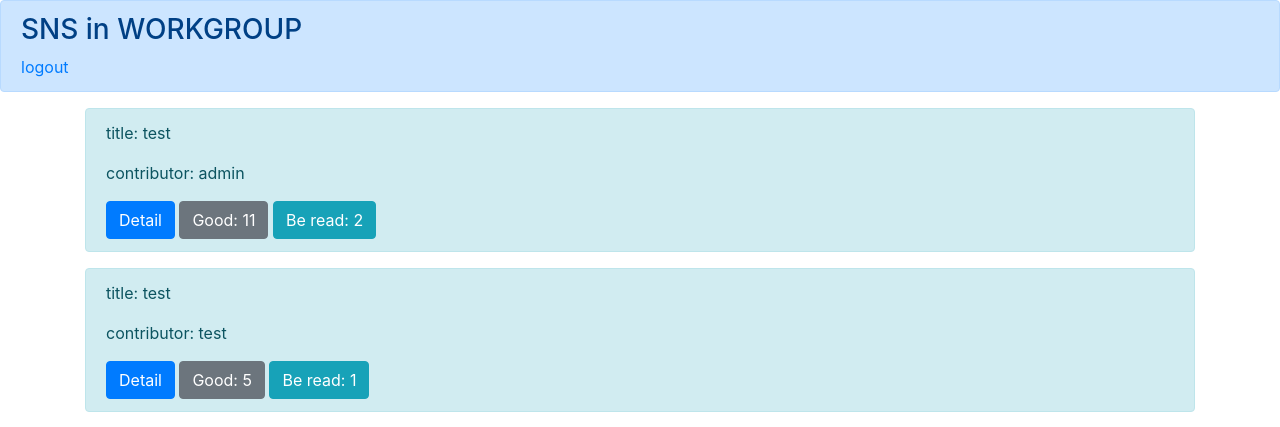
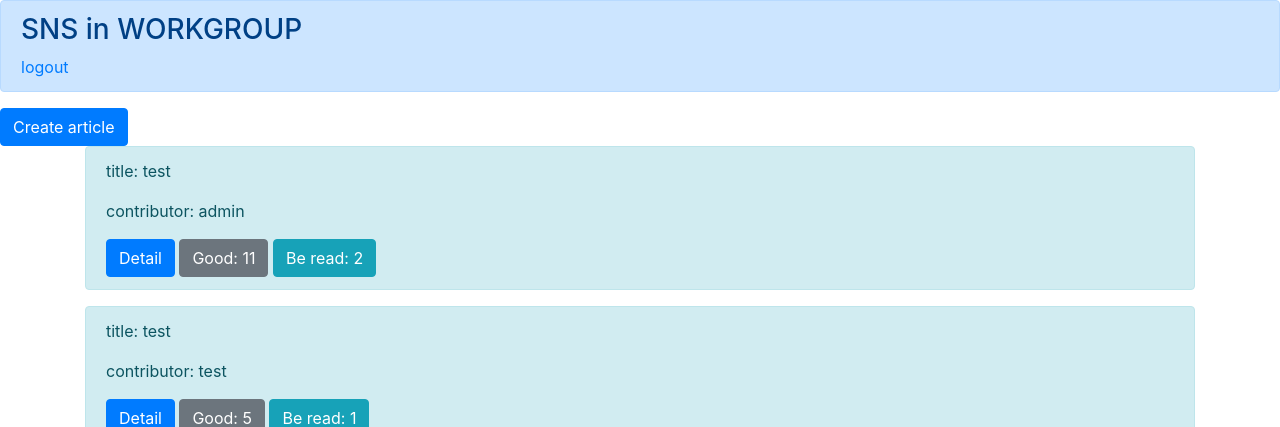
Before and after one commit to kazu-S-1110/boardProject210606, a Django app: page /list/ in a window 1280 px wide. Shown: the top 427 px of the page. Run offline with Django 3.2, Linux system fonts and the light colour scheme; a user stored in the database is signed in; data comes from the database, SQL or seed files in the repository; both versions use the stored data as it was after the commit.

Commit message:
create button added

```diff
--- a/templates/detail.html
+++ b/templates/detail.html
@@ -6,6 +6,7 @@
 <div class="container">
   <div class="alert alert-success" role="alert">
     <p>title :{{ obj.title }}</p>
+    <p>content : {{ obj.content }}</p>
     <p>contributor : {{ obj.contributor }}</p>
     <p><img src="{{ obj.user_image.url }}" width="300" ></p>
     <a href="{% url 'good' obj.pk %}" class="btn btn-secondary" role="button">Good : {{ obj.good }}</a>
--- a/templates/list.html
+++ b/templates/list.html
@@ -10,6 +10,7 @@
 {% endblock header %}
 
 {% block content %}
+<a class="btn btn-primary" href="{% url 'create' %}" role="button">Create article</a>
 <!-- {% if user.is_authenticated %} -->
 <div class="container">
   {% for item in object_list %}
```
Also changed, not shown: db.sqlite3.
